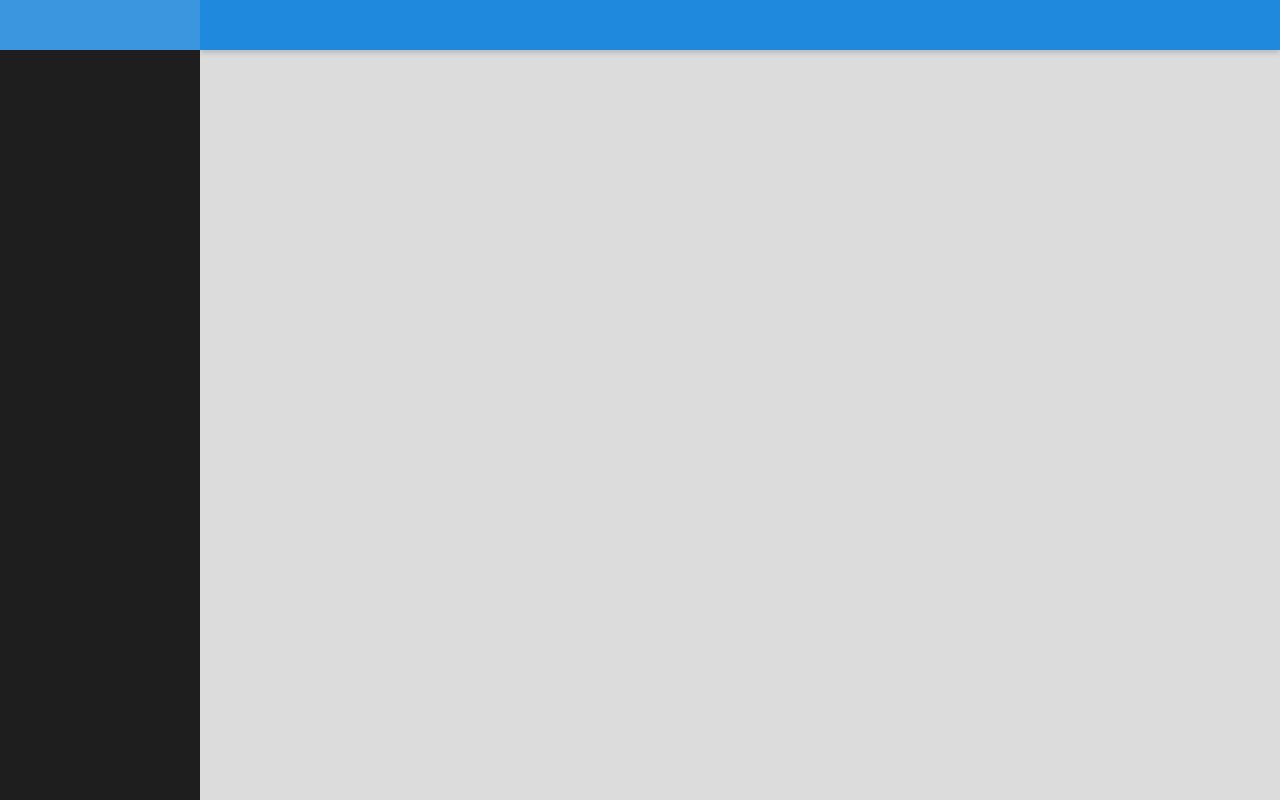
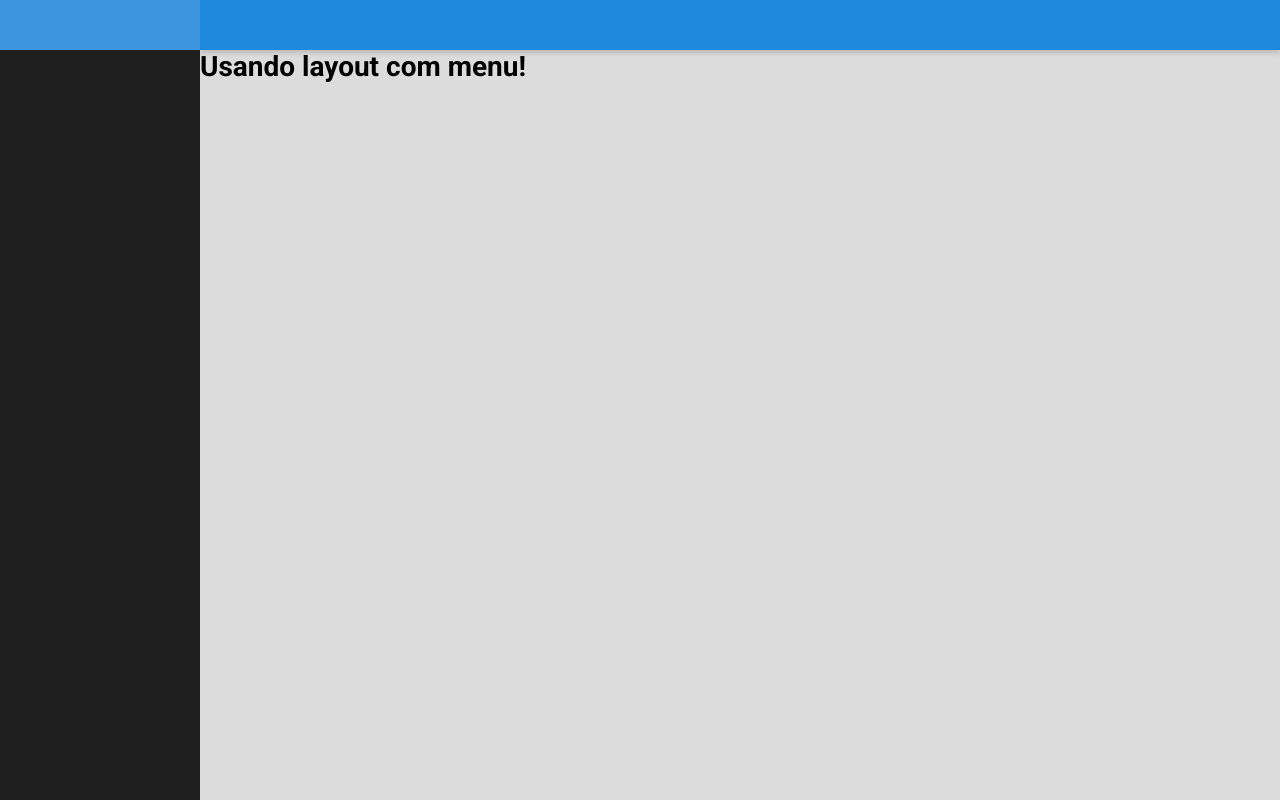
Before and after one commit to devtiagom/social-network-frontend-react, a React (Create React App) app: page / in a window 1280 px wide. Built offline with nearby package versions, Linux system fonts and the light colour scheme.

Commit message:
implemented layouts with and without menu

```diff
--- a/src/layouts/index.jsx
+++ b/src/layouts/index.jsx
@@ -0,0 +1,27 @@
+import React, { Fragment } from 'react';
+
+import './style.css';
+import Header from '../template/header';
+import SideBar from '../template/side-bar';
+import Main from '../template/main';
+
+const NoSideBarLayout = props => (
+    <Fragment>
+        <Header />
+        <Main>
+            {props.children}
+        </Main>
+    </Fragment>
+);
+
+const DynamicSideBarLayout = props => (
+    <Fragment>
+        <Header />
+        <SideBar />
+        <Main>
+            {props.children}
+        </Main>
+    </Fragment>
+);
+
+export { NoSideBarLayout, DynamicSideBarLayout };
--- a/src/main/App.jsx
+++ b/src/main/App.jsx
@@ -2,17 +2,25 @@ import React from 'react';
 
 import './App.css';
 
-import Header from '../template/header';
-import SideBar from '../template/side-bar';
-import Main from '../template/main'
+// import Header from '../template/header';
+// import SideBar from '../template/side-bar';
+// import Main from '../template/main';
+
+import { DynamicSideBarLayout } from '../layouts';
 
 function App() {
   return (
-    <div className="App">
-      <Header />
-      <SideBar />
-      <Main />
-    </div>
+    // <div className="App">
+    //   <Header />
+    //   <SideBar />
+    //   <Main />
+    // </div>
+
+    <DynamicSideBarLayout>
+      <div className="App">
+        <h1>Usando layout com menu!</h1>
+      </div>
+    </DynamicSideBarLayout>
   );
 }
 
--- a/src/template/main/index.jsx
+++ b/src/template/main/index.jsx
@@ -3,5 +3,7 @@ import React from 'react';
 import './style.css';
 
 export default props => (
-    <main className="main main-sm"></main>
+    <main className="main main-sm">
+        {props.children}
+    </main>
 );
```
